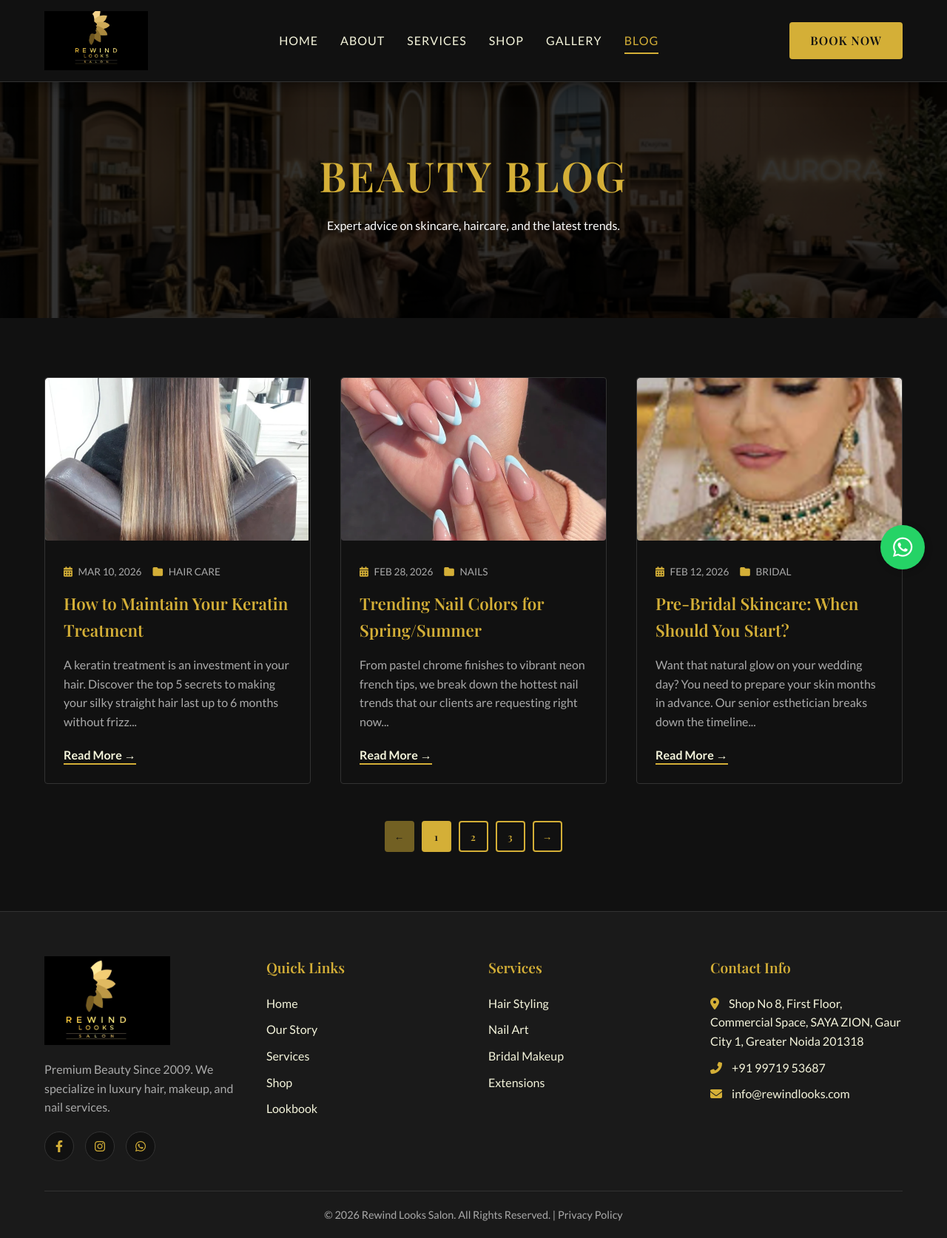
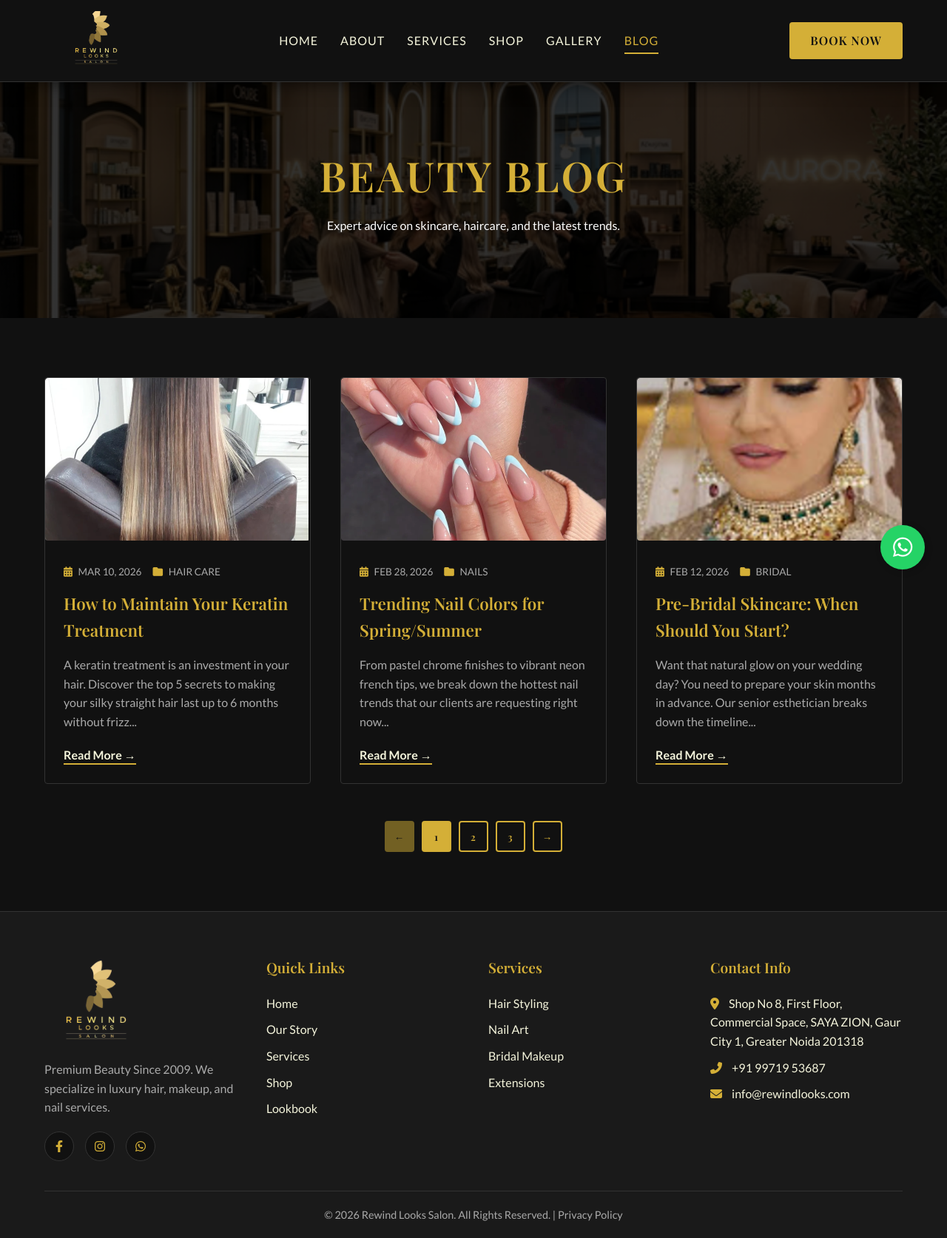
Before and after one commit to khushiux06-afk/Rewind-Looks-Salon-, a plain HTML site: page frontend/blog.html in a window 1280 px wide. Shown: the whole page at 74% size. Drawn offline with nearby package versions, Linux system fonts and the light colour scheme; a web font is replaced by a local one.

Commit message:
Fix: Working HD video source + remove logo black background with mix-blend-mode

```diff
--- a/frontend/css/style.css
+++ b/frontend/css/style.css
@@ -195,8 +195,9 @@ img {
   height: 220px !important; /* Scale up to crop padding */
   width: auto !important;
   object-fit: contain;
-  transform: translateY(-5px); /* Adjust vertical center if logo is off-center */
+  transform: translateY(-5px);
   transition: transform 0.3s ease;
+  mix-blend-mode: screen; /* Removes black background, keeps gold logo */
 }
 
 .logo:hover img {
@@ -215,11 +216,11 @@ img {
 }
 
 .footer-logo img {
-  height: 350px !important; /* Even larger for footer */
+  height: 350px !important;
   width: auto !important;
   object-fit: contain;
-  transform: translateX(-30px); /* Center the logo content specifically */
-  filter: brightness(1.1);
+  transform: translateX(-30px);
+  mix-blend-mode: screen; /* Removes black background, keeps gold logo */
   transition: transform 0.3s ease;
 }
 
```
Also changed, not shown: frontend/index.html (+2 -2 lines).
